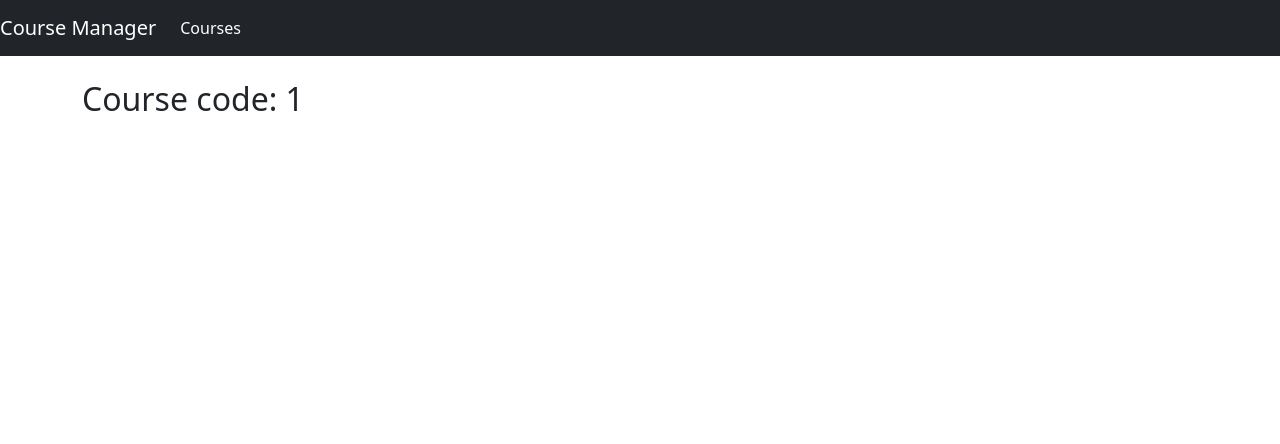
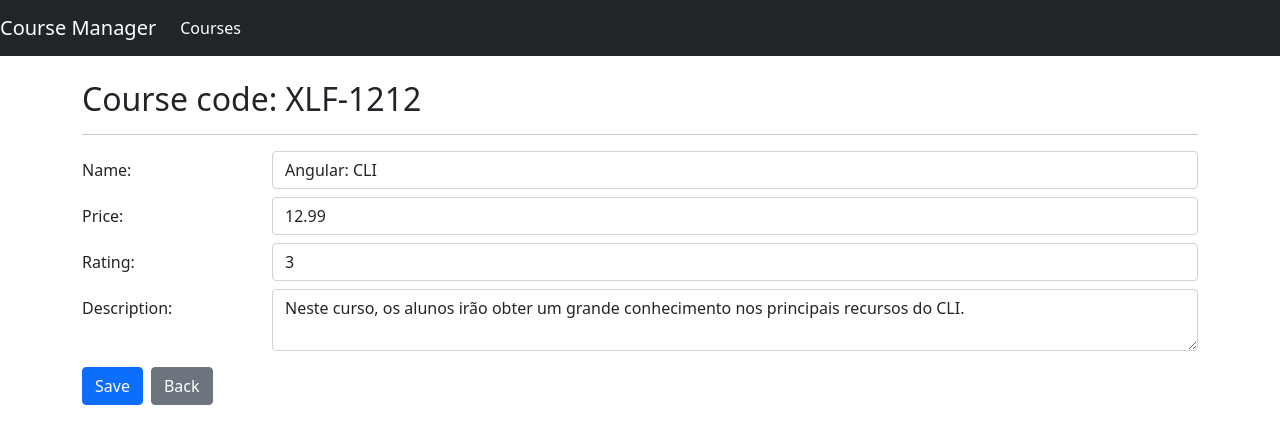
Before and after one commit to esbnet/dio-santander-course-manager, an Angular app: page /courses/info/1 in a window 1280 px wide. Shown: the top 444 px of the page. Built offline with nearby package versions, Linux system fonts and the light colour scheme.

Commit message:
feat: :sparkles: add form edit from course - template

```diff
--- a/src/app/app.module.ts
+++ b/src/app/app.module.ts
@@ -1,5 +1,5 @@
 import { NgModule } from '@angular/core';
-import { FormsModule } from '@angular/forms';
+import { FormsModule, NgForm } from '@angular/forms';
 import { BrowserModule } from '@angular/platform-browser';
 import { RouterModule } from '@angular/router';
 
@@ -19,6 +19,7 @@ import { StarComponent } from './components/star/star.component';
     StarComponent,
     ReplacePipe,
     AppNavbarComponent,
+    CourseInfoComponent
   ],
   imports: [
     BrowserModule,
--- a/src/app/components/courses/cource.service.ts
+++ b/src/app/components/courses/cource.service.ts
@@ -1,14 +1,28 @@
 import { Injectable } from '@angular/core';
 import { Course } from './course';
 
-@Injectable({
-  providedIn: 'root',
-})
+@Injectable({ providedIn: 'root' })
 export class CourseService {
   retriveAll(): Course[] {
     return COURSES;
   }
+
+  retrieveById(id: number): Course {
+    //@ts-ignore
+    return COURSES.find((courseIterator: Course) => courseIterator.id === id);
+  }
+
+  save(course: Course): void {
+    if (course.id) {
+      const index = COURSES.findIndex(
+        //@ts-ignore
+        (courseIterator: Course) => courseIterator === course.id
+      );
+      COURSES[index] = course;
+    }
+  }
 }
+
 var COURSES: Course[] = [
   {
     id: 1,
--- a/src/app/components/courses/course-info.component.html
+++ b/src/app/components/courses/course-info.component.html
@@ -1 +1,83 @@
-<h2>Course code: {{courseId}}</h2>
+<h2>Course code: {{ course.code }}</h2>
+<hr />
+
+<form #courseForm="ngForm">
+  <div class="form-group row mb-2">
+    <label class="col-sm-2 col-form-label">Name:</label>
+    <div class="col-sm-10">
+      <input
+        [(ngModel)]="course.name"
+        required
+        name="name"
+        #courseName="ngModel"
+        class="form-control"
+        [ngClass]="{ 'is-invalid': courseName.invalid }"
+      />
+      <div class="invalid-feedback">
+        <span>Course name is required</span>
+      </div>
+    </div>
+  </div>
+
+  <div class="form-group row mb-2">
+    <label class="col-sm-2 col-form-label">Price:</label>
+    <div class="col-sm-10">
+      <input
+        type="number"
+        [(ngModel)]="course.price"
+        required
+        name="price"
+        #coursePrice="ngModel"
+        class="form-control"
+        [ngClass]="{ 'is-invalid': coursePrice.invalid }"
+      />
+      <div class="invalid-feedback">
+        <span>Course price is required</span>
+      </div>
+    </div>
+  </div>
+
+  <div class="form-group row mb-2">
+    <label class="col-sm-2 col-form-label">Rating:</label>
+    <div class="col-sm-10">
+      <input
+        type="number"
+        [(ngModel)]="course.rating"
+        required
+        name="rating"
+        #courseRating="ngModel"
+        class="form-control"
+        [ngClass]="{ 'is-invalid': courseRating.invalid }"
+      />
+      <div class="invalid-feedback">
+        <span>Course rating is required</span>
+      </div>
+    </div>
+  </div>
+
+  <div class="form-group row mb-2">
+    <label class="col-sm-2 col-form-label">Description:</label>
+    <div class="col-sm-10">
+      <textarea
+        type="text"
+        [(ngModel)]="course.description"
+        required
+        name="description"
+        #courseDescription="ngModel"
+        class="form-control"
+        [ngClass]="{ 'is-invalid': courseDescription.invalid }"
+      ></textarea>
+      <div class="invalid-feedback">
+        <span>Course description is required</span>
+      </div>
+    </div>
+  </div>
+  <button
+    [disabled]="courseForm.invalid"
+    click="saveCourse()"
+    class="btn btn-primary"
+  >
+    Save
+  </button>
+  <button class="btn btn-secondary m-2" [routerLink]="'/courses'">Back</button>
+</form>
--- a/src/app/components/courses/course-info.component.ts
+++ b/src/app/components/courses/course-info.component.ts
@@ -1,14 +1,28 @@
 import { Component, OnInit } from '@angular/core';
 import { ActivatedRoute } from '@angular/router';
 
+import { CourseService } from './cource.service';
+import { Course } from './course';
+
 @Component({ templateUrl: './course-info.component.html' })
 export class CourseInfoComponent implements OnInit {
-  courseId: number = 0;
-  constructor(private actvateRoute: ActivatedRoute) {}
+  //@ts-ignore
+  course: Course;
+
+  constructor(
+    private actvateRoute: ActivatedRoute,
+    private couserServise: CourseService
+  ) {}
 
   ngOnInit(): void {
     //@ts-ignore
-    this.courseId = this.actvateRoute.snapshot.paramMap.get('id');
+    this.course = this.couserServise.retrieveById(
+      //@ts-ignore
+      +this.actvateRoute.snapshot.paramMap.get('id')
+    );
   }
 
+  saveCourse(): void {
+    this.couserServise.save(this.course);
+  }
 }
```
Also changed, not shown: 2 other files (tests, documents, lock files or other folders).
